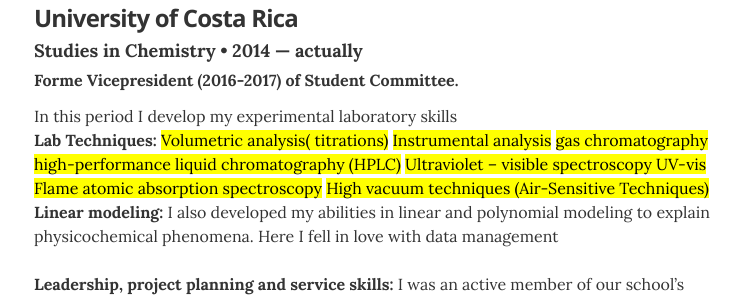
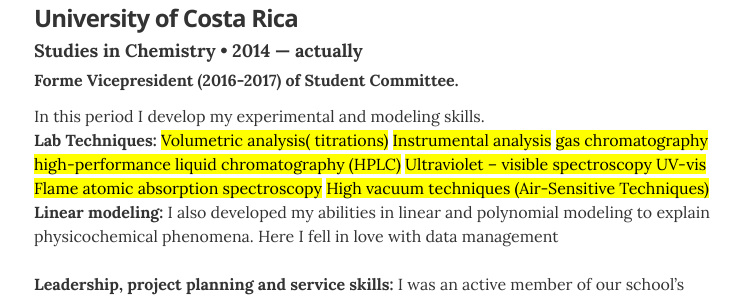
Before and after one commit to jeff0994/jeff0994.github.io, a Jekyll site: the page built from index.html, in a window 1280 px wide and 900 px high, scrolled down 1293 px. Shown: the part 154-454 px from the top of the window, without its empty margins (266-1011 px from the left). Built offline with Jekyll 4.4.1, drawn with Linux system fonts in a browser that asks for light colours.

Commit message:
Update education.yml

```diff
--- a/_data/education.yml
+++ b/_data/education.yml
@@ -10,10 +10,9 @@
   uni: University of Costa Rica
   year: 2014 &mdash; actually
   award: Forme Vicepresident (2016-2017) of Student Committee.
-  summary: In this period I develop my experimental laboratory skills <br>
-           <b>Lab Techniques:</b> <mark>Volumetric analysis( titrations)</mark> <mark>Instrumental analysis</mark> <mark>gas chromatography</mark> <mark>high-performance liquid chromatography (HPLC)</mark>
-           <mark>Ultraviolet – visible spectroscopy UV-vis</mark> <mark>Flame atomic absorption spectroscopy</mark> <mark>High vacuum techniques (Air-Sensitive Techniques)</mark>
-           <br>
+  summary: In this period I develop my experimental and modeling skills.
+           <br> <b>Lab Techniques:</b> <mark>Volumetric analysis( titrations)</mark> <mark>Instrumental analysis</mark> <mark>gas chromatography</mark> <mark>high-performance liquid chromatography (HPLC)</mark>
+           <mark>Ultraviolet – visible spectroscopy UV-vis</mark> <mark>Flame atomic absorption spectroscopy</mark> <mark>High vacuum techniques (Air-Sensitive Techniques)</mark><br>
            <b>Linear modeling:</b> I also developed my abilities in linear and polynomial modeling to explain physicochemical phenomena. Here I fell in love with data management <br>
            <br>
            <b>Leadership, project planning and service skills:</b> I was an active member of our school’s student committee as a former vice president. Among my favorite projects is the Chemical Show, a show of experiments that sought to motivate children to study science and engineering careers. We were able to reach more than 2000 children from various parts of the country.
```
